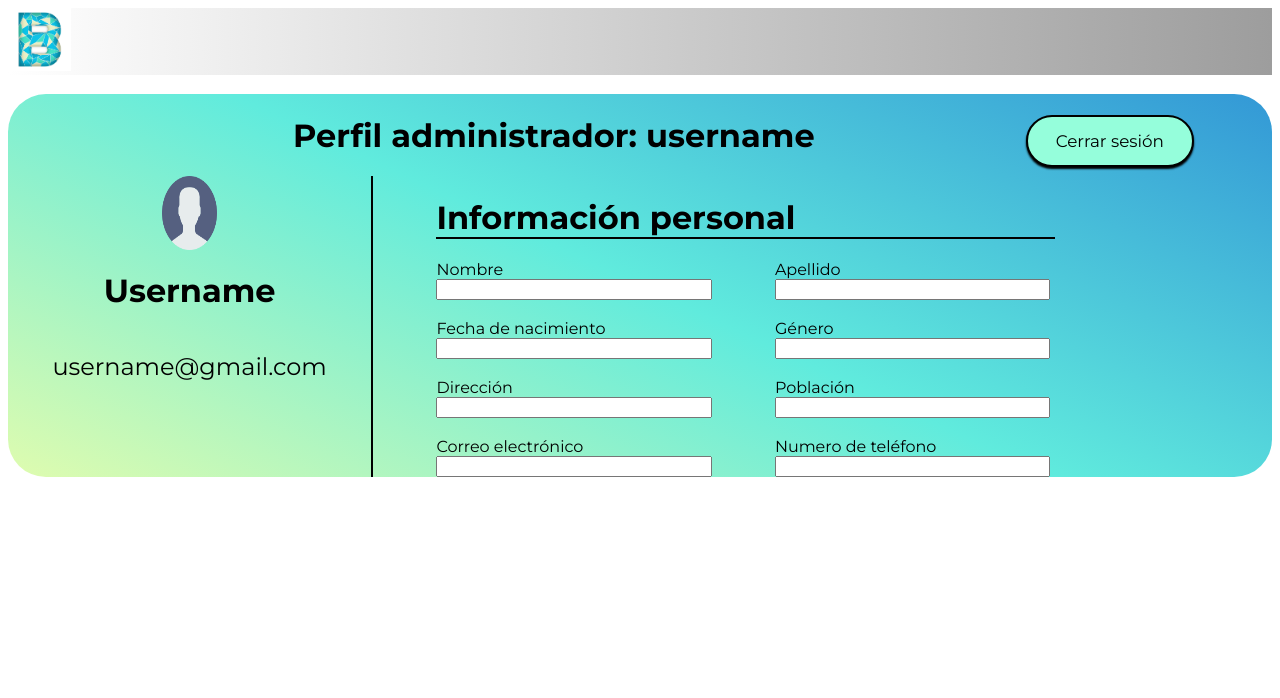
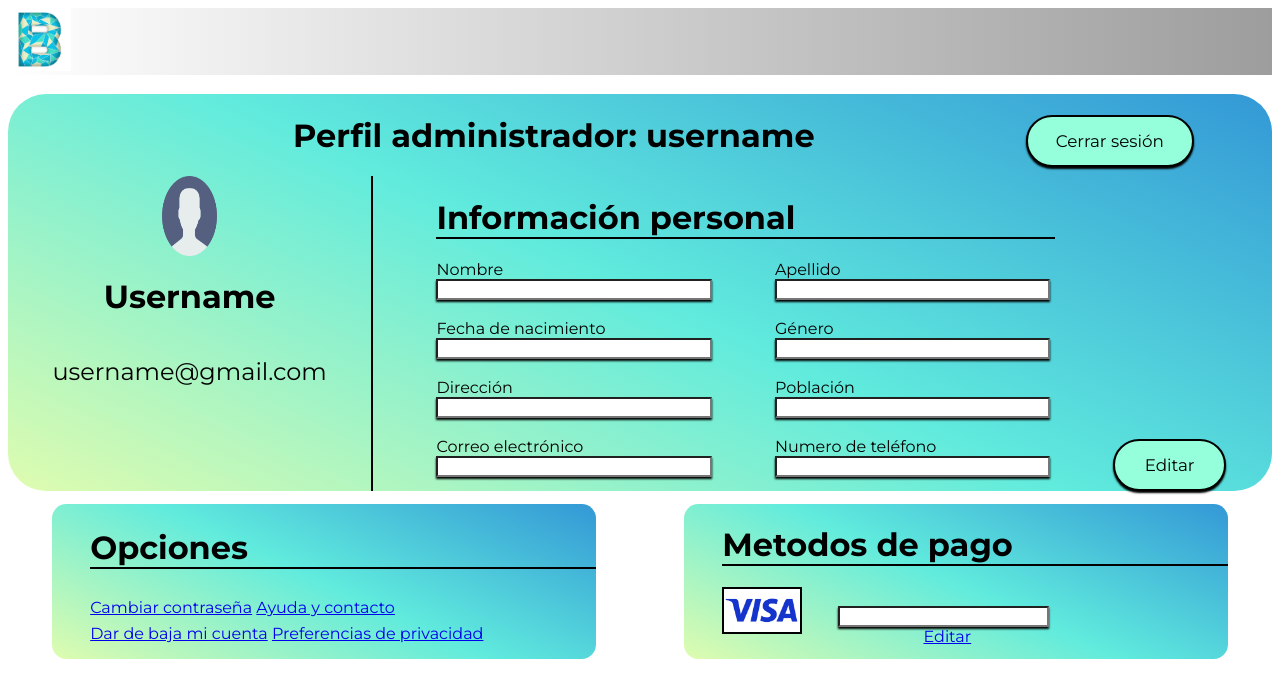
Before and after one commit to Guillem6969/Maquetaci-DeLaWeb, a plain HTML site: page perfil.html in a window 1280 px wide. Drawn offline with Linux system fonts and the light colour scheme.

Commit message:
joan marc

```diff
--- a/perfil.css
+++ b/perfil.css
@@ -24,6 +24,7 @@ h1{
 .cerrar{
     font-size: 70%;
     width: 13%;
+    text-align: center;
     display: inline-block;
     background-color: rgb(149, 254, 219);
     border: 2px black solid;
@@ -74,4 +75,67 @@ h2 {
 }
 input{
     width: 80%;
+    box-shadow: 0px 2px 2px;
 }
+.inferior{
+    padding-top: 1%;
+    display: flex;
+    justify-content: space-around;
+}
+.inferiorizquierdo {
+    padding-left: 3%;
+    border-radius:0.9em;
+    width: 40%;
+    background: linear-gradient(25deg, rgb(223, 252, 175), rgb(96, 235, 221), rgb(51, 152, 214));
+    display: flex;
+    flex-direction: column;
+    justify-content: space-around;
+    padding-bottom: 1%;
+}
+.inferiorizquierdo h1{
+    border-bottom: 2px solid black;
+    width: 100%;
+}
+.inferiorderecho {
+    padding-left: 3%;
+    border-radius:0.9em;
+    width: 40%;
+    background: linear-gradient(25deg, rgb(223, 252, 175), rgb(96, 235, 221), rgb(51, 152, 214));
+    padding-bottom: 1%;
+}
+.inferiorderecho h1{
+    border-bottom: 2px solid black;
+    width: 100%;
+}
+.inferiorderecho img{
+    width: 15%;
+    height: 30%;
+    border: 2px solid black;
+}
+.inferiorderecho label{
+    width: 50%;
+    padding-left: 3%;
+}
+.inferiorizquierdo a{
+    width: 70%;
+}
+.inferiorderechoabajo {
+    display: flex;
+    text-align: center;
+}
+.inferiorderechoabajo a{
+    padding-left: 3%;
+}
+@media screen and (max-width: 900px) {
+    .inferior{
+        display: flex;
+        flex-direction: column;
+    }
+    .inferiorizquierdo {
+        width: 100%;
+    }
+    .inferiorderecho {
+        margin-top: 1%;
+        width: 100%;
+    }
+  }
--- a/perfil.html
+++ b/perfil.html
@@ -65,10 +65,33 @@
                 <label>
                     Numero de teléfono<br><input type="text" name="2nnumero">
                 </label>
-
+            </div>
+            <div class="cerrar">
+                <H2>Editar</H2>
             </div>
         </div>
     </div>
-    </main>
+</main>
+    <div class="inferior">
+        <div class="inferiorizquierdo">
+            <h1>Opciones</h1>
+            <div class="inferiorizquierdoarriba">
+                <a href="perfil.html">Cambiar contraseña</a>
+                <a href="perfil.html">Ayuda y contacto</a>
+            </div>
+            <div class="inferiorizquierdoabajo">
+                <a href="perfil.html">Dar de baja mi cuenta</a>
+                <a href="perfil.html">Preferencias de privacidad</a>
+            </div>
+        </div>
+        <div class="inferiorderecho">
+            <h1>Metodos de pago</h1>
+            <div class="inferiorderechoabajo"><img src="/img/visa.jpg">
+                <label>
+                    <br><input type="text" name="2nnumero">
+                    <a href="perfil.html">Editar</a>
+                </label></div>
+        </div>
+    </div>
 </body>
 </html>
```
Also changed, not shown: img/visa.jpg (added).
